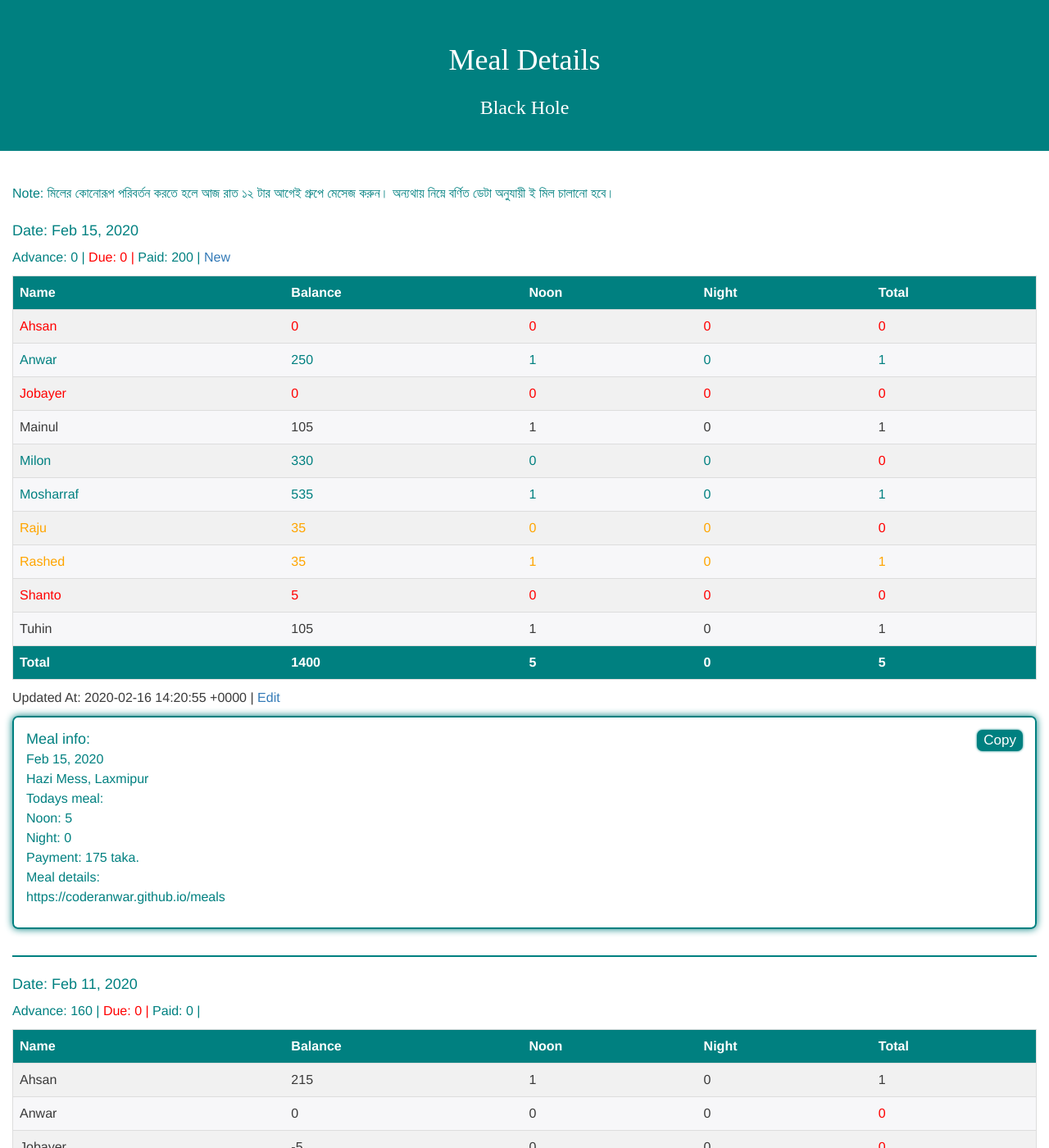
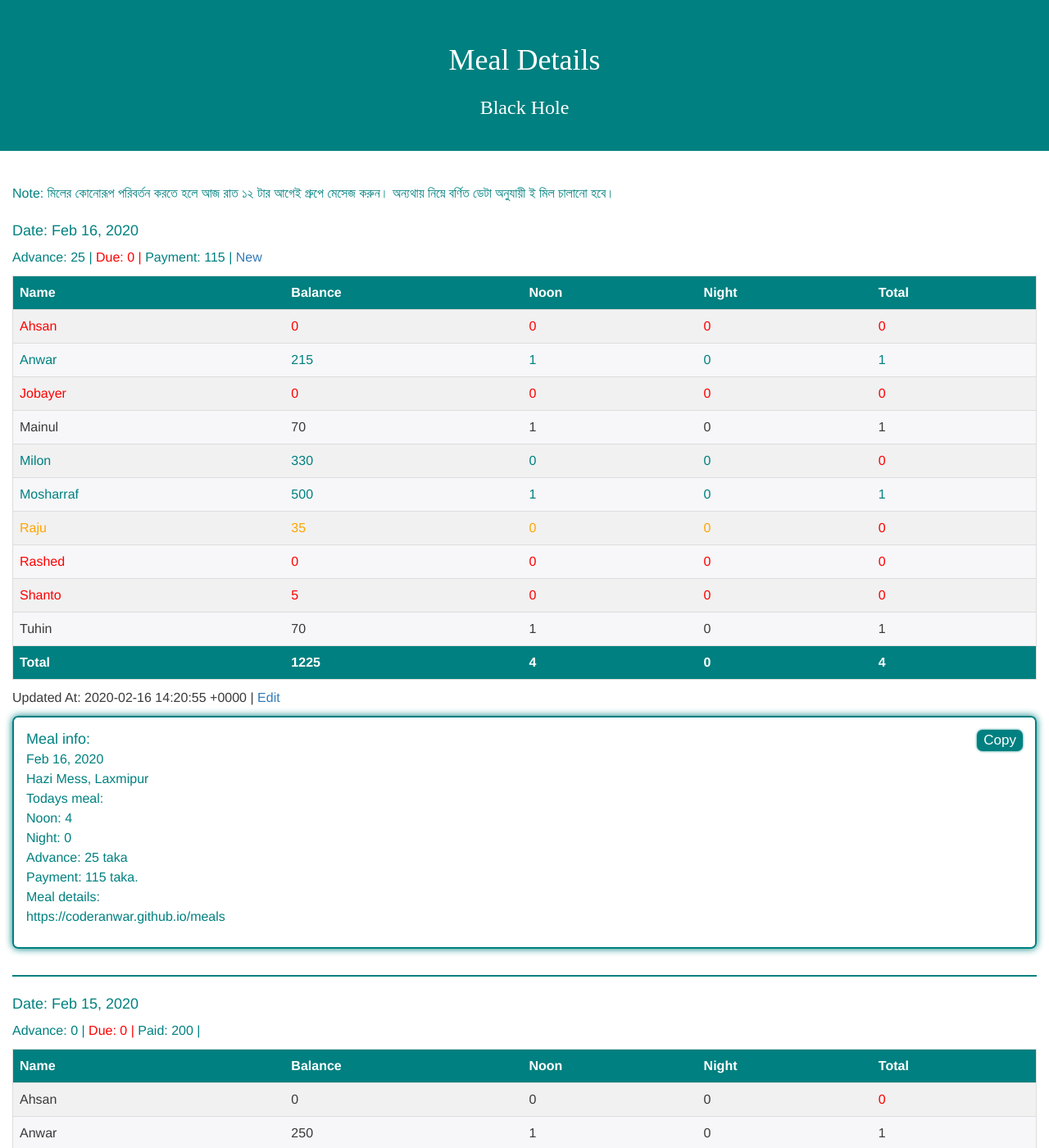
Before and after one commit to coderanwar/meals, a Jekyll site: the page built from index.html, in a window 1280 px wide and 1400 px high. Shown: the whole window at 82% size. Built offline with Jekyll 4.4.1, drawn with Linux system fonts in a browser that asks for light colours.

Commit message:
Update meals.yml

```diff
--- a/_data/meals.yml
+++ b/_data/meals.yml
@@ -1,3 +1,49 @@
+
+- Date: 2020-02-16
+  Paid: 0
+  Advance: 25
+  Due: 0
+  Peoples:
+    - Name: "Ahsan"
+      Balance: 0
+      Noon: 0
+      Night: 0
+    - Name: "Anwar"
+      Balance: 215
+      Noon: 1
+      Night: 0
+    - Name: "Jobayer"
+      Balance: 0
+      Noon: 0
+      Night: 0
+    - Name: "Mainul"
+      Balance: 70
+      Noon: 1
+      Night: 0
+    - Name: "Milon"
+      Balance: 330
+      Noon: 0
+      Night: 0
+    - Name: "Mosharraf"
+      Balance: 500
+      Noon: 1
+      Night: 0
+    - Name: "Raju"
+      Balance: 35
+      Noon: 0
+      Night: 0
+    - Name: "Rashed"
+      Balance: 0
+      Noon: 0
+      Night: 0
+    - Name: "Shanto"
+      Balance: 5
+      Noon: 0
+      Night: 0
+    - Name: "Tuhin"
+      Balance: 70
+      Noon: 1
+      Night: 0
 
 - Date: 2020-02-15
   Paid: 200
```
